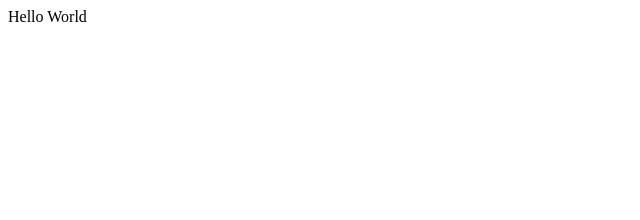
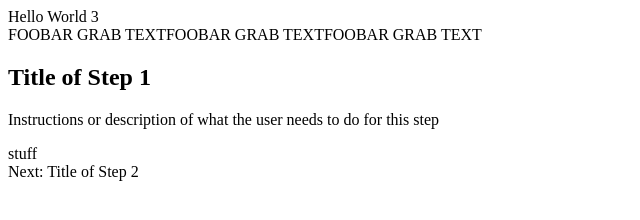
Before and after one commit to alexiscott/wizard, a plain HTML site: page index.html in a window 1280 px wide. Shown: the whole page, without its empty margins (0-640 px from the left). Drawn offline with nearby package versions, Linux system fonts and the light colour scheme.

Commit message:
Basic working prototype

```diff
--- /dev/null
+++ b/app.js
@@ -0,0 +1,244 @@
+var namespace = {};
+
+// wizard.js Wizard view.
+namespace.ui = {};
+
+namespace.ui.Wizard = Backbone.View.extend({
+  id: 'wizard',
+  el: '#wizard',
+  events: {
+    "click #next_step_button" : "nextStep",
+    "click #prev_step_button" : "prevStep"
+  },
+
+  initialize: function(options) {
+    this.options = options || {};
+    _.bindAll(this, 'render');
+    this.currentStep = 0;
+    console.log("wizard", this.el);
+  },
+
+  render: function() {
+    console.log("render happens");
+//    var t = template('ui/wizard');
+//    $(this.el).html("REPLACE ME dynamic");
+
+    this.progressIndicator = $("#progress_indicator");
+    this.title = $("h2#step_title");
+    this.instructions = $("p#step_instructions");
+    this.currentStepContainer = $(".current_step_container");
+    this.nextStepButton = $("#next_step_button");
+    this.prevStepButton = $("#prev_step_button");
+
+    this.renderCurrentStep();
+    return this;
+
+  },
+
+  renderProgressIndicator: function() {
+    this.progressIndicator.empty();
+    _.each(this.options.steps, _.bind(function(step) {
+      var text =  "(" + step.step_number + ") " + step.title + ">>> ";
+//      var el = this.make('span', {}, text);
+      var el = "<span>FOOBAR GRAB TEXT</span>";
+      if (step.step_number == this.currentStep + 1) $(el).addClass('active');
+      this.progressIndicator.append(el);
+    }, this));
+  },
+
+  renderCurrentStep: function() {
+    var currentStep = this.options.steps[this.currentStep];
+    if (!this.isFirstStep()) var prevStep = this.options.steps[this.currentStep - 1];
+    var nextStep = this.options.steps[this.currentStep + 1];
+
+    this.title.html(currentStep.title);
+    this.instructions.html(currentStep.instructions);
+    this.currentView = currentStep.view;
+    console.log("current view", this.currentView);
+    console.log("current step container", this.currentStepContainer);
+//    this.currentStepContainer.html(this.currentView.render().el);
+    this.currentStepContainer.html("stuff"); // AIS
+
+    this.renderProgressIndicator();
+
+    if (prevStep) {
+      this.prevStepButton.html("Prev: " + prevStep.title).show()
+
+    } else {
+      this.prevStepButton.hide();
+
+    };
+    if (nextStep) {
+      this.nextStepButton.html("Next: " + nextStep.title);
+
+    } else {
+      this.nextStepButton.html("Finish");
+
+    };
+
+  },
+
+  nextStep: function() {
+    console.log("clicked on next step");
+//    if (this.currentView.validate()) {
+      if (!this.isLastStep()) {
+ //       this.currentView.validate();
+        this.currentStep += 1;
+        this.renderCurrentStep();
+      } else {
+        this.save();
+      };
+//    };
+  },
+
+  prevStep: function() {
+    if (!this.isFirstStep()) {
+      this.currentStep -= 1;
+      this.renderCurrentStep();
+
+    };
+
+  },
+
+  isFirstStep: function() {
+    return (this.currentStep == 0);
+
+  },
+
+  isLastStep: function() {
+    return (this.currentStep == this.options.steps.length - 1);
+
+  }
+
+});
+
+
+
+
+// backbone view that calls the wizard ui element
+namespace.views = {};
+var MyModel = Backbone.Model.extend({});
+
+
+// Views.
+namespace.views.WizardStepOne = Backbone.View.extend({
+  el: '#container',
+  // It's the first function called when this view it's instantiated.
+  initialize: function(){
+    this.render();
+  },
+  // $el - it's a cached jQuery object (el), in which you can use jQuery functions
+  //       to push content. Like the Hello World in this case.
+  render: function(){
+    this.$el.html("Hello World again");
+  }
+});
+
+
+namespace.views.WizardStepTwo = Backbone.View.extend({
+  el: '#container',
+  // It's the first function called when this view it's instantiated.
+  initialize: function(){
+    this.render();
+  },
+  // $el - it's a cached jQuery object (el), in which you can use jQuery functions
+  //       to push content. Like the Hello World in this case.
+  render: function(){
+    this.$el.html("Hello World 2");
+  }
+});
+
+namespace.views.WizardStepThree = Backbone.View.extend({
+  el: '#container',
+  // It's the first function called when this view it's instantiated.
+  initialize: function(){
+    this.render();
+  },
+  // $el - it's a cached jQuery object (el), in which you can use jQuery functions
+  //       to push content. Like the Hello World in this case.
+  render: function(){
+    this.$el.html("Hello World 3");
+  }
+});
+
+
+
+
+namespace.views.MyWizard = Backbone.View.extend({
+  initialize: function() {
+    _.bindAll(this, 'render', 'wizardMethod');
+    console.log("initialized;", this);
+    this.render();
+  },
+
+  render: function() {
+    this.wizardMethod();
+    return this;
+  },
+
+  wizardMethod: function() {
+    var myModel = new MyModel;
+    var steps = [
+      {
+        step_number :       1,
+        title :             "Title of Step 1",
+        instructions :      "Instructions or description of what the user needs to do for this step",
+        view :              new namespace.views.WizardStepOne({ model : myModel })
+
+      },
+      {
+        step_number :       2,
+        title :             "Title of Step 2",
+        instructions :      "Instructions or description of what the user needs to do for this step",
+        view :              new namespace.views.WizardStepTwo({ model : myModel })
+
+      },
+      {
+        step_number :       3,
+        title :             "Title of Step 3",
+        instructions :      "Instructions or description of what the user needs to do for this step",
+        view :              new namespace.views.WizardStepThree({ model : myModel })
+
+      }
+
+    ];
+
+    var view = new namespace.ui.Wizard({
+      model : myModel,
+      steps : steps
+    });
+    $("#current_step").html(view.render().el);
+    console.log("render current step");
+
+  }});
+
+
+console.log("initialize");
+var fooView = new namespace.views.MyWizard ();
+
+
+
+
+
+
+
+// Misc
+
+var AppView = Backbone.View.extend({
+  // el - stands for element. Every view has a element associate in with HTML
+  //      content will be rendered.
+  el: '#container',
+  // It's the first function called when this view it's instantiated.
+  initialize: function(){
+    this.render();
+
+  },
+  // $el - it's a cached jQuery object (el), in which you can use jQuery functions
+  //       to push content. Like the Hello World in this case.
+  render: function(){
+    this.$el.html("Hello Basic");
+
+  }
+});
+
+//var appView = new AppView();
--- a/index.html
+++ b/index.html
@@ -12,12 +12,29 @@
 
   <div id="container">Foo</div>
 
+  <div id="wizard">
+    <header>
+      <div id="progress_indicator"></div>
+      <h2 id="step_title"></h2>
+      <p id="step_instructions"></p>
+    </header>
+    <div class="current_step_container"></div>
+    <footer>
+      <div id="buttons">
+        <a id="prev_step_button" class="button">Prev:</a>
+        <a id="next_step_button" class="button">Next:</a>
+      </div>
+    </footer>
+  </div>
+
+
   <!-- ========= -->
   <!-- Libraries -->
   <!-- ========= -->
   <script src="http://ajax.googleapis.com/ajax/libs/jquery/1.7.2/jquery.min.js" type="text/javascript"></script>
   <script src="libs/underscore.js" type="text/javascript"></script>
   <script src="libs/backbone.js" type="text/javascript"></script>
+  <script src="app.js" type="text/javascript"></script>
 
 
   <!-- =============== -->
@@ -26,26 +43,7 @@
   <script type="text/javascript">
     // your JS code goes here
 
-    var AppView = Backbone.View.extend({
-      // el - stands for element. Every view has a element associate in with HTML
-      //      content will be rendered.
-      el: '#container',
-      // It's the first function called when this view it's instantiated.
-      initialize: function(){
-        this.render();
 
-},
-      // $el - it's a cached jQuery object (el), in which you can use jQuery functions
-      //       to push content. Like the Hello World in this case.
-      render: function(){
-        this.$el.html("Hello World");
-
-}
-
-
-});
-
-var appView = new AppView();
   </script>
 
 </body>
```
